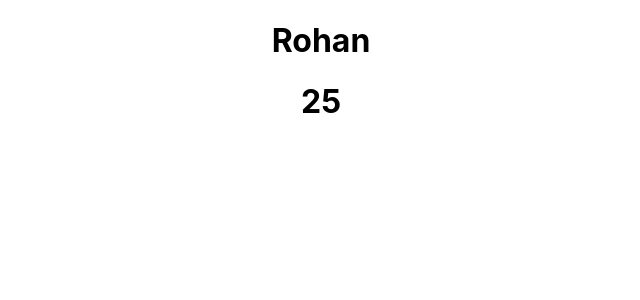
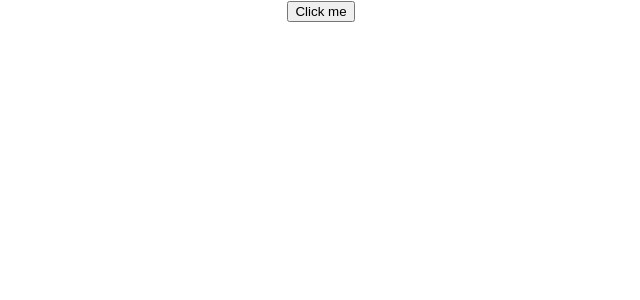
Before and after one commit to thenawalsharma/awesomeapp, a React (Create React App) app: page / in a window 1280 px wide. Shown: the top 300 px of the page, without its empty margins (319-959 px from the left). Built offline with nearby package versions, Linux system fonts and the light colour scheme.

Commit message:
Create Function Component Event Handler

```diff
--- a/src/App.js
+++ b/src/App.js
@@ -8,12 +8,13 @@ import Class  from './Components/Class';
 import Student from './Components/Student';
 import Employee from './Components/Employee';
 import Customer from './Components/Customer';
+import Click from './Components/Click';
 
 let a ="Ravi"
 function App() {
   return (
     <div className="App">
-      <Customer name="Ravi" age="23"/>
+      <Click/>
 
     </div>
   );
--- /dev/null
+++ b/src/Components/Click.js
@@ -0,0 +1,15 @@
+import React from 'react';
+
+function HelloFunction(){
+    alert("Hello, World!");
+}
+
+function Click(){
+    return(
+        <div>
+            <button onClick={HelloFunction}>Click me</button>
+        </div>
+    )
+}
+
+export default Click;
--- a/src/Components/Customer.js
+++ b/src/Components/Customer.js
@@ -1,23 +1,12 @@
 import React,{Component} from "react";
 
-class Customer extends Component{
-    constructor(){
-        super();
-        this.state={
-            name:"Rohan",
-            age: 25
-        }
-
-    }
-    render(){
-        const {name, age} = this.state;
-        return(
-            <div>
-                <h1>{name}</h1>
-                <h1>{age}</h1>
-            </div>
-        )
-    }
+function Customer({name,age}){
+    return(
+        <div>
+            <h1>{name}</h1>
+            <h2>{age}</h2>
+        </div>
+    )
 }
 
 export default Customer;
```
